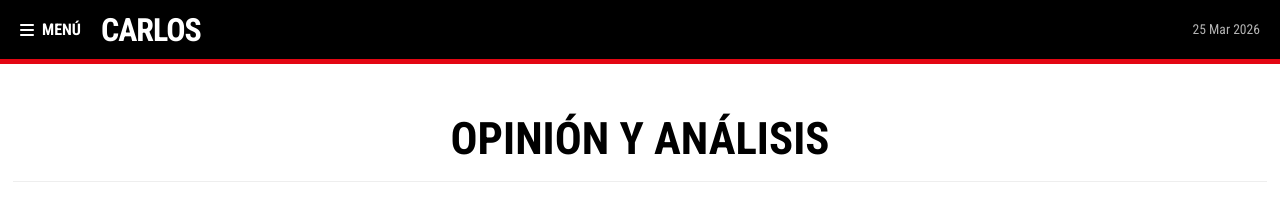
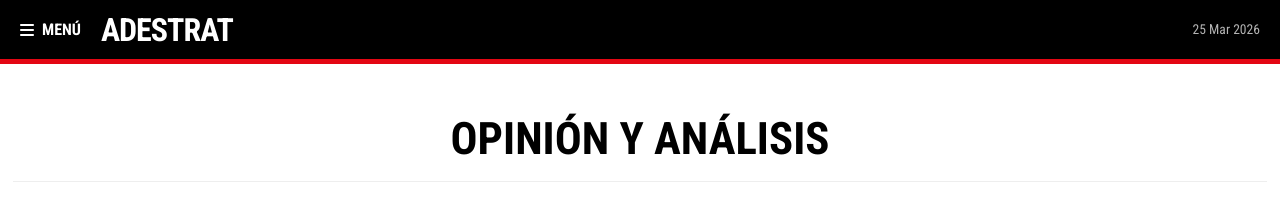
Before and after one commit to cafrhein/muro, a Jekyll site: the page built from index.html, in a window 1280 px wide. Shown: the top 207 px of the page. Built offline with Jekyll 4.4.1, drawn with Linux system fonts in a browser that asks for light colours.

Commit message:
Update default.html

```diff
--- a/_layouts/default.html
+++ b/_layouts/default.html
@@ -48,7 +48,7 @@
                     <span class="menu-text">Menú</span>
                 </button>
                 <a href="/" class="logo-link">
-                    <span class="rt-logo">CARLOS</span>
+                    <span class="rt-logo">ADESTRAT</span>
                 </a>
             </div>
             <div class="header-date">
```
